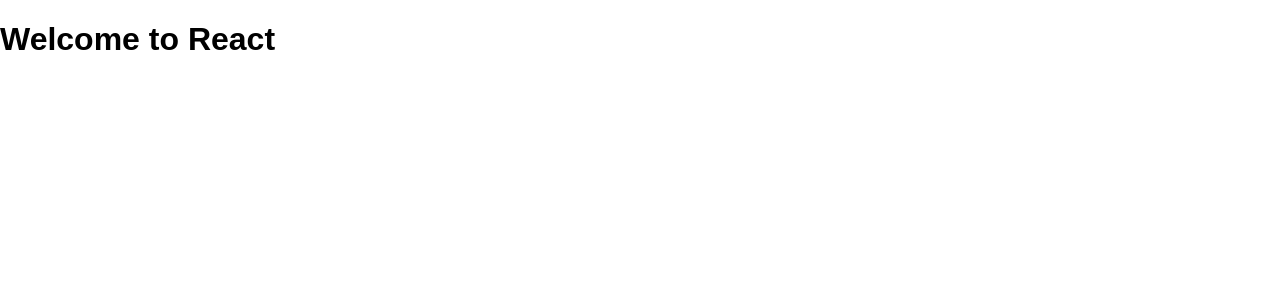
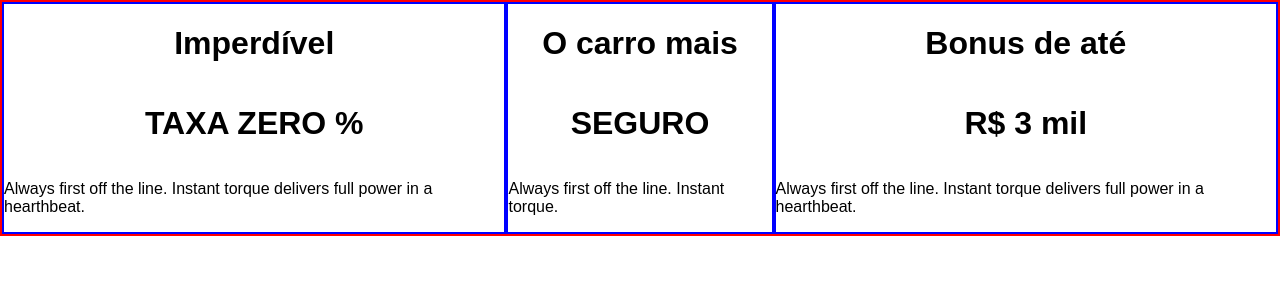
Before and after one commit to guilhermedeoliveira/front-end-challenge, a React (Create React App) app: page / in a window 1280 px wide. Shown: the top 300 px of the page. Built offline with nearby package versions, Linux system fonts and the light colour scheme.

Commit message:
init promotion

```diff
--- a/src/App.js
+++ b/src/App.js
@@ -1,11 +1,11 @@
 import React, { Component } from 'react';
+
+import PromotionsContainer from './promotions/PromotionsContainer';
 
 class App extends Component {
   render() {
     return (
-      <div>
-        <h1 className="App-title">Welcome to React</h1>
-      </div>
+      <PromotionsContainer />
     );
   }
 }
--- /dev/null
+++ b/src/promotions/Promotion.js
@@ -0,0 +1,15 @@
+import React from 'react';
+
+import {
+  ContainerPromotion
+} from './Promotions.styles';
+
+const Promotion = ({ header, main, text }) => (
+  <ContainerPromotion>
+    <h1>{header}</h1>
+    <h1>{main}</h1>
+    <p>{text}</p>
+  </ContainerPromotion>
+);
+
+export default Promotion;
--- a/src/promotions/Promotions.styles.js
+++ b/src/promotions/Promotions.styles.js
@@ -0,0 +1,16 @@
+import styled from 'styled-components';
+
+export const Container = styled.div`
+  display: flex;
+  flex-direction: row;
+  justify-content: space-between;
+  border: 2px solid red;
+`;
+
+export const ContainerPromotion = styled.div`
+  display: flex;
+  flex-direction: column;
+  justify-content: center;
+  align-items: center;
+  border: 2px solid blue;
+`;
--- a/src/promotions/PromotionsContainer.js
+++ b/src/promotions/PromotionsContainer.js
@@ -0,0 +1,22 @@
+import React, { Component } from 'react';
+
+import Promotion from './Promotion';
+import {
+  Container
+} from './Promotions.styles';
+
+import data from './PromotionsData';
+
+class PromotionsContainer extends Component {
+  render() {
+    return (
+      <Container>
+        {data.map(prom => (
+          <Promotion header={prom.header} main={prom.main} text={prom.text} />
+        ))}
+      </Container>
+    );
+  }
+};
+
+export default PromotionsContainer;
--- /dev/null
+++ b/src/promotions/PromotionsData.js
@@ -0,0 +1,17 @@
+export default [
+  {
+    header: 'Imperdível',
+    main: 'TAXA ZERO %',
+    text: 'Always first off the line. Instant torque delivers full power in a hearthbeat.'
+  },
+  {
+    header: 'O carro mais',
+    main: 'SEGURO',
+    text: 'Always first off the line. Instant torque.'
+  },
+  {
+    header: 'Bonus de até',
+    main: 'R$ 3 mil',
+    text: 'Always first off the line. Instant torque delivers full power in a hearthbeat.'
+  }
+];
```
